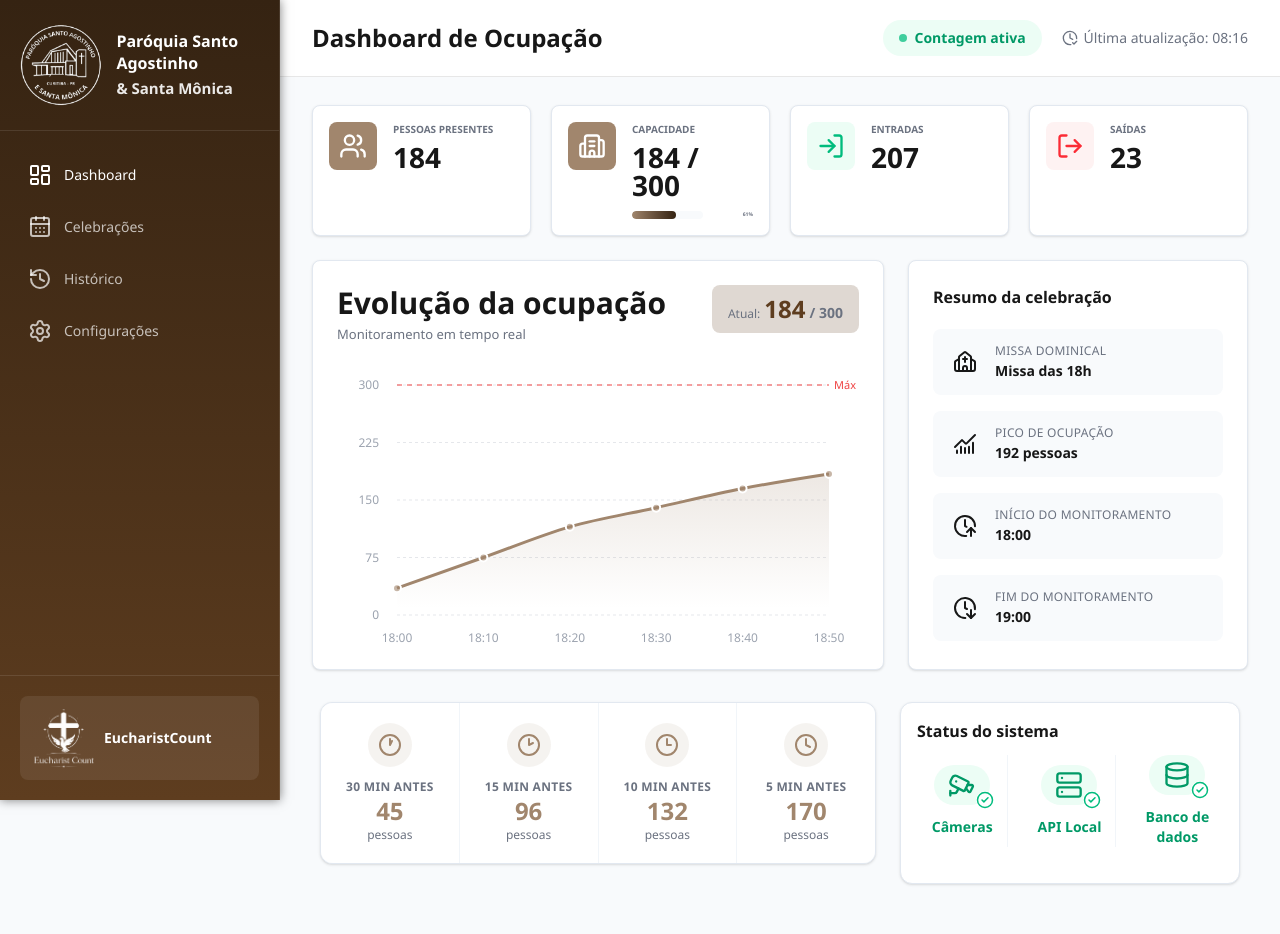
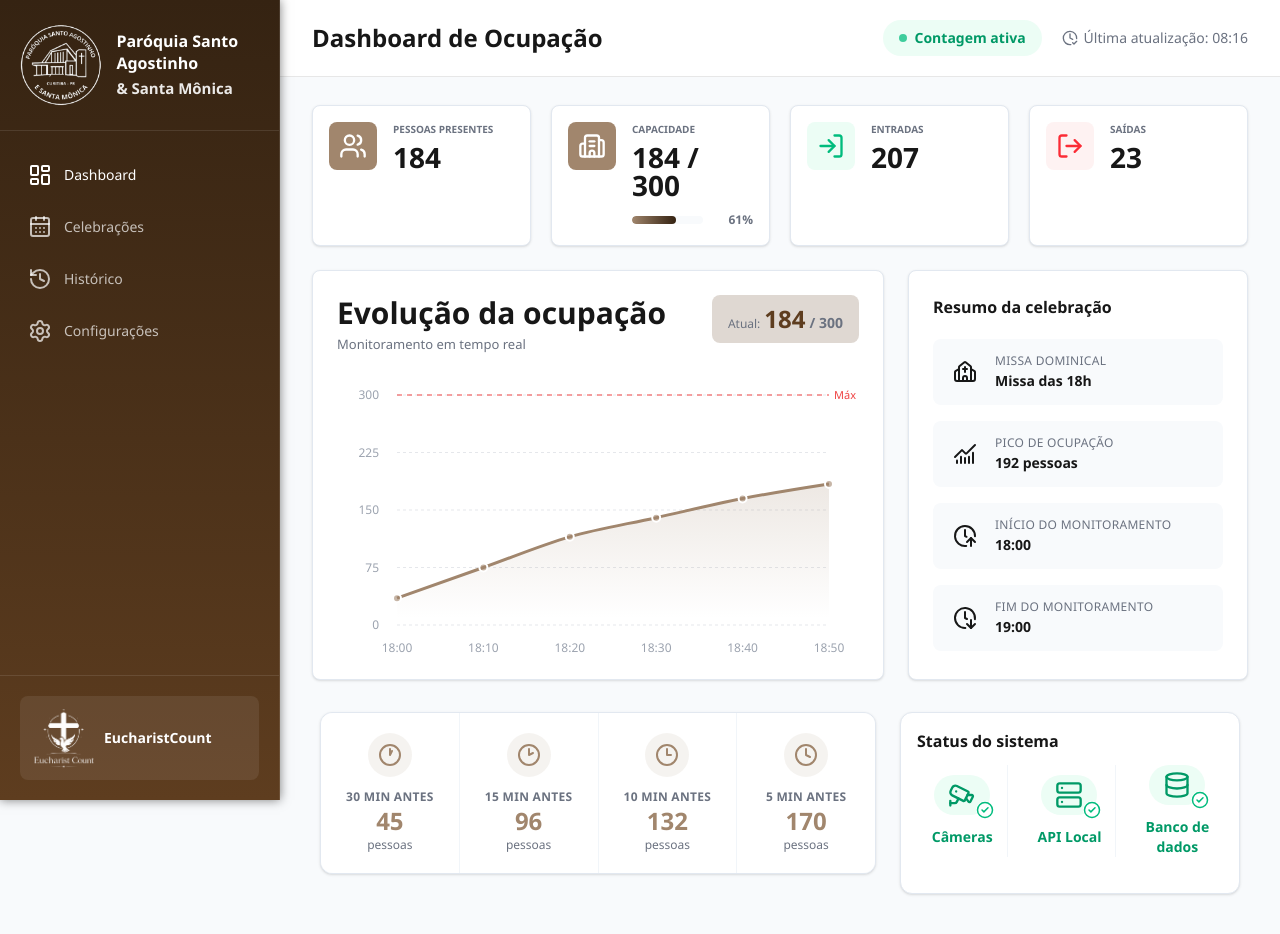
Before and after one commit to FelipeUemura11/EucharistCount-TCC, a React (Vite) app in the folder frontend/: page / in a window 1280 px wide. Shown: the top 934 px of the page. Built offline with nearby package versions, Linux system fonts and the light colour scheme.

Commit message:
fix: increase progress percentage text size for better visibility

```diff
--- a/frontend/src/components/dashboard/StatCard.tsx
+++ b/frontend/src/components/dashboard/StatCard.tsx
@@ -58,7 +58,7 @@ export default function StatCard({
                 style={{ width: `${progressPercent}%` }}
               />
             </div>
-            <span className="text-[5px] font-semibold text-text-muted min-w-10 text-right">
+            <span className="text-[12px] font-semibold text-text-muted min-w-10 text-right">
               {Math.round(progressPercent)}%
             </span>
           </div>
```
